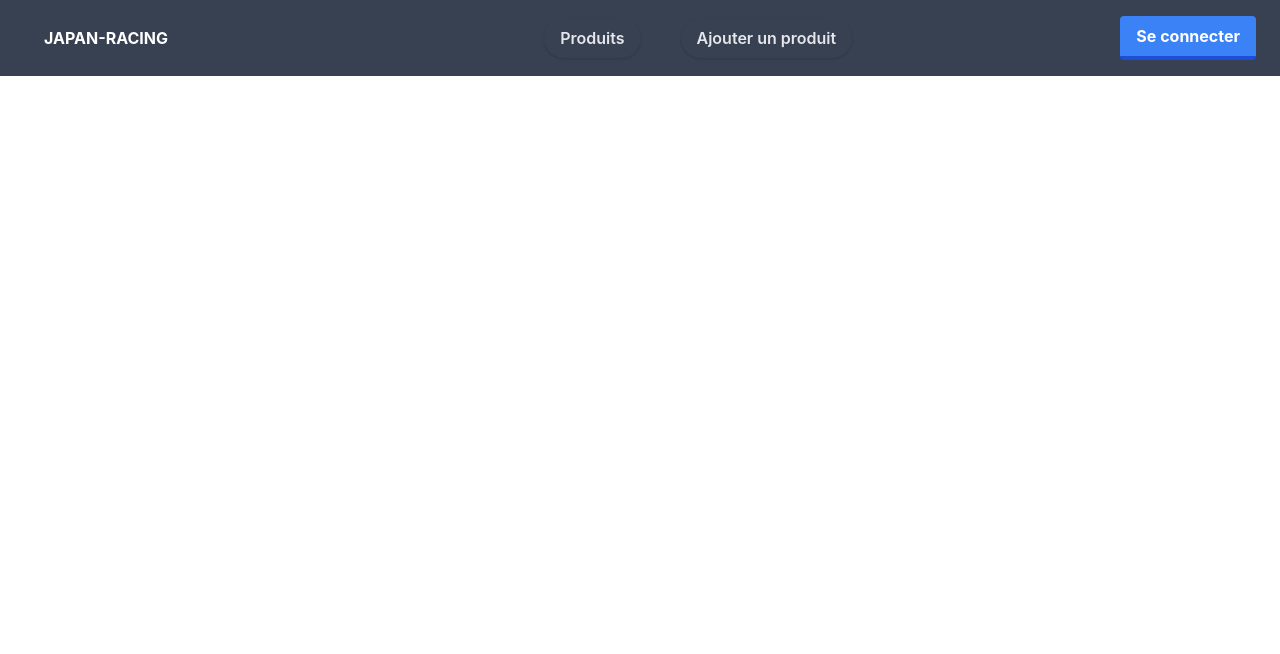
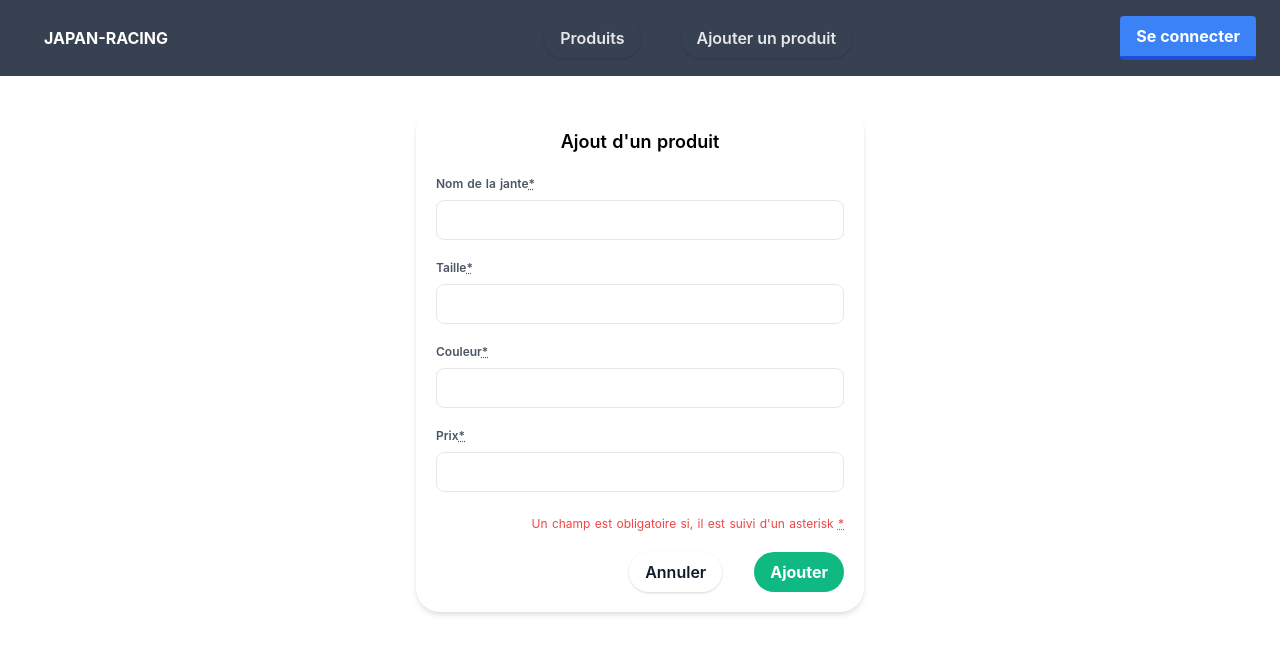
Before and after one commit to Hruund/NuxtStrapi, a Nuxt app: page /jante/add in a window 1280 px wide. Shown: the top 654 px of the page. Built offline with nearby package versions, Linux system fonts and the light colour scheme; no server answers.

Commit message:
update all

```diff
--- a/components/Header.vue
+++ b/components/Header.vue
@@ -3,8 +3,8 @@
         <div class="w-full mx-auto flex flex-wrap items-center justify-between mt-0 px-6 py-3">
 
             <div class="hidden md:flex md:items-center md:w-auto w-full order-3 md:order-1" id="menu">
-                <NuxtLink to="/produits"><ButtonNavbar insider="Produits"/></NuxtLink>
-                <NuxtLink to="/addproduct"><ButtonNavbar insider="Ajouter un produit"/></NuxtLink>
+                <NuxtLink to="/jante/products"><ButtonNavbar insider="Produits"/></NuxtLink>
+                <NuxtLink to="/jante/add"><ButtonNavbar insider="Ajouter un produit"/></NuxtLink>
             </div>
 
             <div class="ml-5 w-52 flex items-center flex-no-shrink text-white mr-6">
--- a/pages/index.vue
+++ b/pages/index.vue
@@ -2,8 +2,8 @@
 <div class="bg-gray-50 w-full">
   <div class="container w-2/4">
     <div>
-      <h1 class="title">
-        Site de jantes en ligne
+      <h1 class="title font-bold">
+        SITE DE JANTE EN LIGNE
       </h1>
       <div class="flex flex-col items-center m-8">
         <div class="w-full bg-white rounded overflow-x-hidden flex snap-x" style="height: 40vh">
@@ -77,7 +77,8 @@ export default {
     sans-serif;
   display: block;
   font-weight: 300;
-  font-size: 100px;
+  font-size: 70px;
+  font-style: bold;
   color: #35495e;
   letter-spacing: 1px;
 }
--- /dev/null
+++ b/pages/jante/add.vue
@@ -0,0 +1,107 @@
+<template>
+    <div class="m-auto max-w-md grid mt-8  gap-8 grid-cols-1">
+        <div class="flex flex-col ">
+            <div class="bg-white shadow-md rounded-3xl p-5">
+                <div class="flex flex-col sm:flex-row items-center">
+                    <h2 class="font-semibold text-lg mr-auto m-auto">Ajout d'un produit</h2>
+                </div>
+                <div class="mt-5">
+                    <div class="form">
+                        <form method="post">
+                            <div class="md:flex md:flex-row md:space-x-4 w-full text-xs">
+                                <div class="mb-3 md:space-y-2 w-full text-xs">
+                                    <label class="font-semibold text-gray-600 py-2">Nom de la jante<abbr title="required">*</abbr></label>
+                                    <input v-model="name" class="appearance-none block w-full bg-grey-lighter text-grey-darker border border-grey-lighter rounded-lg h-10 px-4" required="required" type="text" id="name">
+                                    <p class="text-red text-xs hidden">Veuillez remplir ce champ.</p>
+                                </div>
+                            </div>
+                            <div class="md:flex md:flex-row md:space-x-4 w-full text-xs">
+                                <div class="w-full flex flex-col mb-3">
+                                    <label class="font-semibold text-gray-600 py-2">Taille<abbr title="required">*</abbr></label>
+                                    <input v-model="size" class="appearance-none block w-full bg-grey-lighter text-grey-darker border border-grey-lighter rounded-lg h-10 px-4" required="required" type="text" id="taille">
+                                    <p class="text-red text-xs hidden">Veuillez remplir ce champ.</p>
+                                </div>
+                            </div>
+                            <div class="md:flex md:flex-row md:space-x-4 w-full text-xs">
+                                <div class="w-full flex flex-col mb-3">
+                                    <label class="font-semibold text-gray-600 py-2">Couleur<abbr title="required">*</abbr></label>
+                                    <input v-model="Couleur" class="appearance-none block w-full bg-grey-lighter text-grey-darker border border-grey-lighter rounded-lg h-10 px-4" required="required" type="text" id="couleur">
+                                    <p class="text-red text-xs hidden">Veuillez remplir ce champ.</p>
+                                </div>
+                            </div>
+                            <div class="md:flex md:flex-row md:space-x-4 w-full text-xs">
+                                <div class="w-full flex flex-col mb-3">
+                                    <label class="font-semibold text-gray-600 py-2">Prix<abbr title="required">*</abbr></label>
+                                    <input v-model="price" class="appearance-none block w-full bg-grey-lighter text-grey-darker border border-grey-lighter rounded-lg h-10 px-4" required="required" type="text" id="prix">
+                                    <p class="text-red text-xs hidden">Veuillez remplir ce champ.</p>
+                                </div>
+                            </div>
+                            <p class="text-xs text-red-500 text-right my-3">Un champ est obligatoire si, il est suivi d'un
+                                asterisk <abbr title="Required field">*</abbr></p>
+                            <div class="mt-5 text-right md:space-x-3 md:block flex flex-col-reverse">
+                                <NuxtLink to="/produits"><BlankButton insider="Annuler"/></NuxtLink>
+                                <GreenButton insider="Ajouter"/>
+                            </div>
+                        </form>
+                    </div>
+                </div>
+            </div>
+        </div>
+    </div>
+</template>
+
+<script>
+export default {
+  data () {
+    return {
+      items: [],
+      name: '',
+      size: '',
+      price: '',
+      Couleur: ''
+    }
+  },
+  mounted () {
+    this.$axios.$get('products').then((response) => {
+      this.items = response;
+    })
+  },
+  methods:
+  {
+    loadProduct()
+    {
+      this.$axios.$get('products').then((response) => {
+        this.items = response;
+      })
+    },
+    deleteProduct(id)
+    {
+      this.$axios.$delete('products/'+id).then((response) => {
+        this.items = response;
+        this.loadProduct();
+      })
+    },
+    login() {
+        try {
+            // Enregistrement de l'utilisateur
+            this.$axios.$post('products', {
+                data: {
+                    name: this.name,
+                    size: this.size,
+                    price: this.price,
+                    Couleur: this.Couleur
+                }
+            })
+        console.log("Produit ajouté");
+
+        this.$router.push('/produits')
+        } catch (e) {
+            this.error = e.response.data.message
+        }
+    }
+  },
+  destroyed () {
+    //
+  }
+}
+</script>
--- a/pages/addproduct.vue
+++ b/pages/jante/edit.vue
@@ -3,7 +3,7 @@
         <div class="flex flex-col ">
             <div class="bg-white shadow-md rounded-3xl p-5">
                 <div class="flex flex-col sm:flex-row items-center">
-                    <h2 class="font-semibold text-lg mr-auto m-auto">Ajout d'un produit</h2>
+                    <h2 class="font-semibold text-lg mr-auto m-auto">Modifier le produit</h2>
                 </div>
                 <div class="mt-5">
                     <div class="form">
@@ -24,6 +24,13 @@
                             </div>
                             <div class="md:flex md:flex-row md:space-x-4 w-full text-xs">
                                 <div class="w-full flex flex-col mb-3">
+                                    <label class="font-semibold text-gray-600 py-2">Couleur<abbr title="required">*</abbr></label>
+                                    <input v-model="Couleur" class="appearance-none block w-full bg-grey-lighter text-grey-darker border border-grey-lighter rounded-lg h-10 px-4" required="required" type="text" id="couleur">
+                                    <p class="text-red text-xs hidden">Veuillez remplir ce champ.</p>
+                                </div>
+                            </div>
+                            <div class="md:flex md:flex-row md:space-x-4 w-full text-xs">
+                                <div class="w-full flex flex-col mb-3">
                                     <label class="font-semibold text-gray-600 py-2">Prix<abbr title="required">*</abbr></label>
                                     <input v-model="price" class="appearance-none block w-full bg-grey-lighter text-grey-darker border border-grey-lighter rounded-lg h-10 px-4" required="required" type="text" id="prix">
                                     <p class="text-red text-xs hidden">Veuillez remplir ce champ.</p>
@@ -33,7 +40,7 @@
                                 asterisk <abbr title="Required field">*</abbr></p>
                             <div class="mt-5 text-right md:space-x-3 md:block flex flex-col-reverse">
                                 <NuxtLink to="/produits"><BlankButton insider="Annuler"/></NuxtLink>
-                                <GreenButton @click="createProduct()" insider="Ajouter"/>
+                                <GreenButton @click="createProduct()" insider="Modifier"/>
                             </div>
                         </form>
                     </div>
@@ -50,7 +57,9 @@ export default {
       items: [],
       name: '',
       size: '',
-      price: ''
+      price: '',
+      Couleur: '',
+      error: ''
     }
   },
   mounted () {
@@ -73,16 +82,16 @@ export default {
         this.loadProduct();
       })
     },
-    createProduct()
+    edit(id)
     {
-        this.$axios.$post('produits', data).then(res => {
-                console.log("Ajout d'un produit");
+      try{
+        this.$axios.$put('products', id, {
 
-                this.$router.push('/produits')
-            }, error => {
-
-            }
-        )
+        });
+      } catch (error)
+      {
+        this.error = erro;
+      }
     }
   },
   destroyed () {
--- a/pages/produits.vue
+++ b/pages/jante/products.vue
@@ -33,8 +33,11 @@
             <div class="order-3 mt-2 flex-shrink-0 w-full sm:order-2 sm:mt-0 sm:w-auto">
               {{ product.price }} €
             </div>
+            <div class="order-3 mt-2 flex-shrink-0 w-full sm:order-2 sm:mt-0 sm:w-auto">
+              <NuxtLink to="/edit"><BlankButton insider="Modifier"/></NuxtLink>
+            </div>
             <div class="order-2 flex-shrink-0 sm:order-3 sm:ml-3">
-              <button @click="deleteProduct(product.id)" type="button" class="-mr-1 font-bold text-gray-900 hover:text-gray-100 flex p-2 rounded-md hover:bg-indigo-500 focus:outline-none focus:ring-2 focus:ring-white sm:-mr-2">
+              <button @click="deleteProduct(product.id)" type="button" class="rounded-full hover:bg-blue-300 text-gray-900 hover:rounded-full text-red-500 -mr-1 font-bold hover:text-gray-100 flex p-2 sm:-mr-2">
                 X
               </button>
             </div>
@@ -42,7 +45,7 @@
         </div>
       </div>
       <div class="flex text-left mt-10">
-        <NuxtLink to="/addproduct"><BlankButton insider="Ajouter un produit"/></NuxtLink>
+        <NuxtLink to="/jante/add"><BlankButton insider="Ajouter un produit"/></NuxtLink>
       </div>
     </div>
   </div>
```
